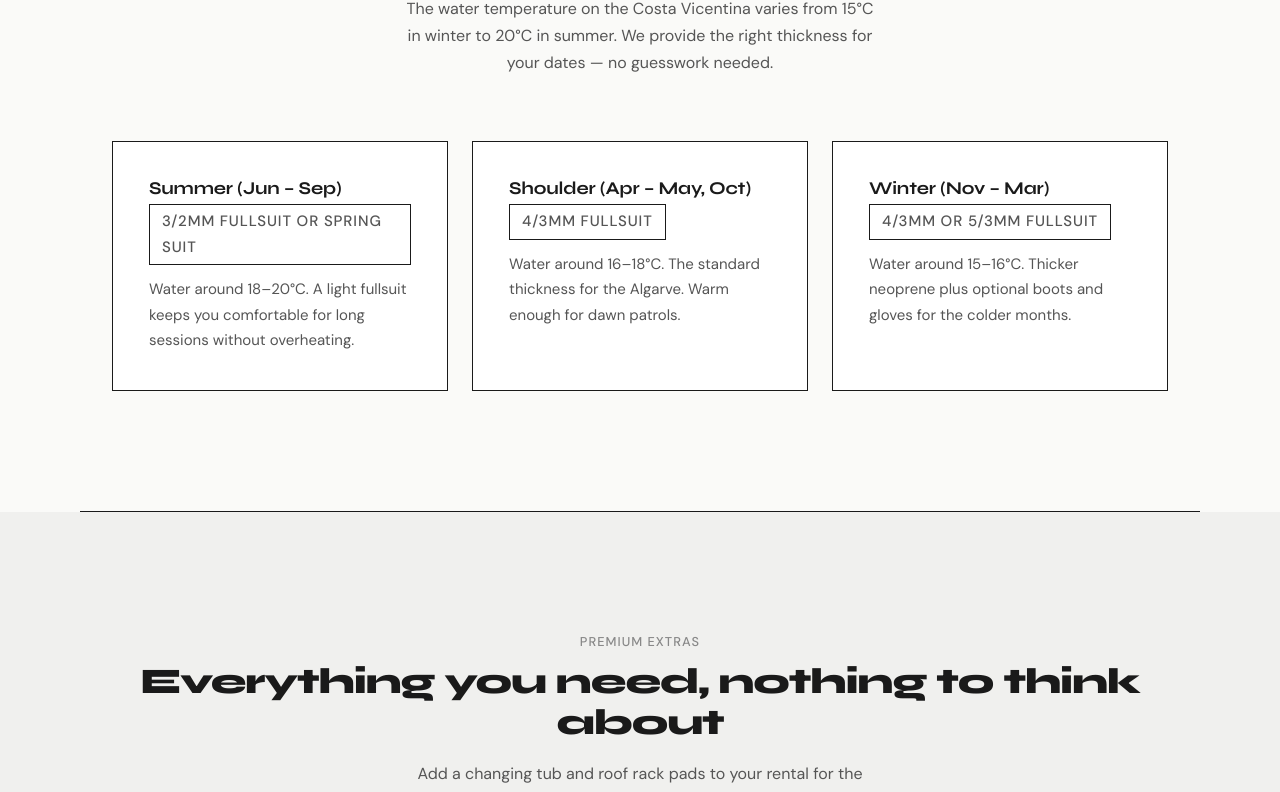
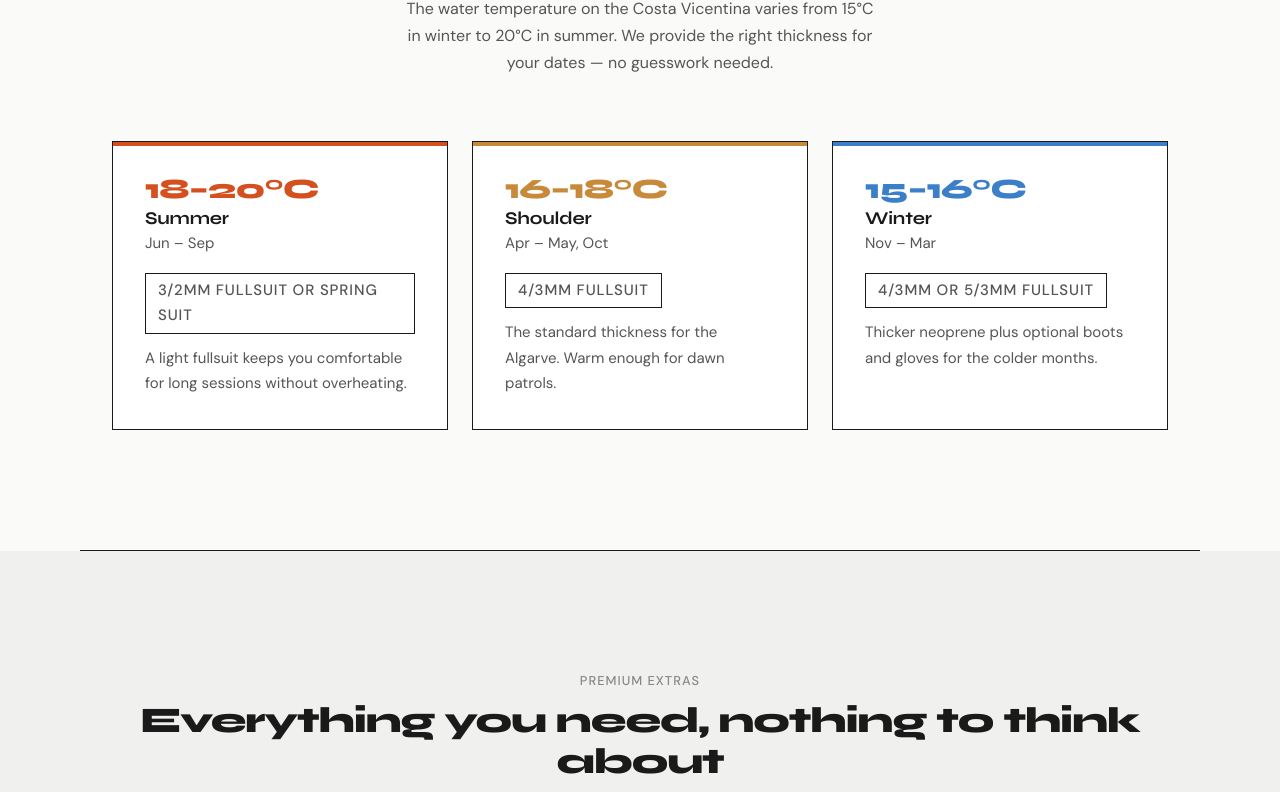
Before and after one commit to Leonvdk/Surfboard-Delivery, a Next.js app in the folder apps/web/: page /surf-gear in a window 1280 px wide. Shown: the part 3334-4126 px from the top of the page. Built offline with nearby package versions, Linux system fonts and the light colour scheme.

Commit message:
ran test build

```diff
--- a/apps/web/app/globals.css
+++ b/apps/web/app/globals.css
@@ -3109,9 +3109,11 @@ h1, h2, h3, h4 {
    ═══════════════════════════════════════════════ */
 
 .gear-card {
+  position: relative;
   background: var(--surface);
   border: var(--border);
-  padding: 36px;
+  padding: 0 32px 32px;
+  overflow: hidden;
   transition: box-shadow 250ms ease, transform 250ms ease;
 }
 
@@ -3120,12 +3122,45 @@ h1, h2, h3, h4 {
   transform: translate(-2px, -2px);
 }
 
+.gear-card-accent {
+  height: 4px;
+  margin: 0 -32px 28px;
+  background: var(--gray-300);
+}
+
+.gear-card--summer .gear-card-accent { background: #D4501E; }
+.gear-card--shoulder .gear-card-accent { background: #C88A3A; }
+.gear-card--winter .gear-card-accent { background: #3A7FC8; }
+
+.gear-card-header {
+  margin-bottom: var(--space-md);
+}
+
+.gear-card-temp {
+  font-family: var(--font-display);
+  font-size: 1.75rem;
+  font-weight: 800;
+  letter-spacing: -0.02em;
+  line-height: 1.1;
+  margin-bottom: 4px;
+}
+
+.gear-card--summer .gear-card-temp { color: #D4501E; }
+.gear-card--shoulder .gear-card-temp { color: #C88A3A; }
+.gear-card--winter .gear-card-temp { color: #3A7FC8; }
+
 .gear-card h3 {
   font-family: var(--font-display);
   font-weight: 700;
   font-size: 1.125rem;
   letter-spacing: -0.01em;
-  margin-bottom: 6px;
+  margin-bottom: 2px;
+}
+
+.gear-card-months {
+  font-size: 0.8125rem;
+  color: var(--gray-500);
+  margin-bottom: 0;
 }
 
 .gear-tag {
--- a/apps/web/app/surf-gear/page.tsx
+++ b/apps/web/app/surf-gear/page.tsx
@@ -179,28 +179,43 @@ export default function SurfGearPage() {
 					</Reveal>
 					<Reveal stagger>
 						<div className="grid-3">
-							<article className="gear-card">
-								<h3>Summer (Jun – Sep)</h3>
+							<article className="gear-card gear-card--summer">
+								<div className="gear-card-accent" />
+								<div className="gear-card-header">
+									<div className="gear-card-temp">18–20°C</div>
+									<h3>Summer</h3>
+									<p className="gear-card-months">Jun – Sep</p>
+								</div>
 								<p className="gear-tag">3/2mm fullsuit or spring suit</p>
 								<p>
-									Water around 18–20°C. A light fullsuit keeps you comfortable
-									for long sessions without overheating.
+									A light fullsuit keeps you comfortable for long sessions
+									without overheating.
 								</p>
 							</article>
-							<article className="gear-card">
-								<h3>Shoulder (Apr – May, Oct)</h3>
+							<article className="gear-card gear-card--shoulder">
+								<div className="gear-card-accent" />
+								<div className="gear-card-header">
+									<div className="gear-card-temp">16–18°C</div>
+									<h3>Shoulder</h3>
+									<p className="gear-card-months">Apr – May, Oct</p>
+								</div>
 								<p className="gear-tag">4/3mm fullsuit</p>
 								<p>
-									Water around 16–18°C. The standard thickness for the Algarve.
-									Warm enough for dawn patrols.
+									The standard thickness for the Algarve. Warm enough for
+									dawn patrols.
 								</p>
 							</article>
-							<article className="gear-card">
-								<h3>Winter (Nov – Mar)</h3>
+							<article className="gear-card gear-card--winter">
+								<div className="gear-card-accent" />
+								<div className="gear-card-header">
+									<div className="gear-card-temp">15–16°C</div>
+									<h3>Winter</h3>
+									<p className="gear-card-months">Nov – Mar</p>
+								</div>
 								<p className="gear-tag">4/3mm or 5/3mm fullsuit</p>
 								<p>
-									Water around 15–16°C. Thicker neoprene plus optional boots
-									and gloves for the colder months.
+									Thicker neoprene plus optional boots and gloves for the
+									colder months.
 								</p>
 							</article>
 						</div>
@@ -263,6 +278,8 @@ export default function SurfGearPage() {
 			<CtaSection
 				heading="Need help choosing?"
 				text="Tell us your level, your dates, and what you want to surf — we'll put together the perfect setup."
+				buttonText="Go to our gear calculator"
+				buttonHref="/surf-gear#guide-heading"
 			/>
 		</>
 	);
```
